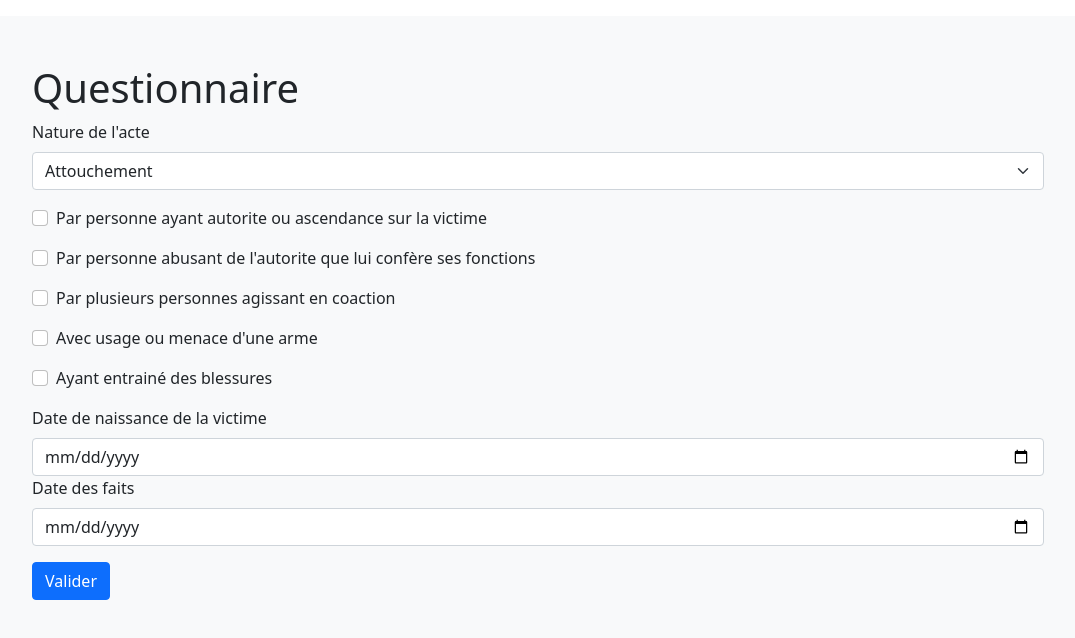
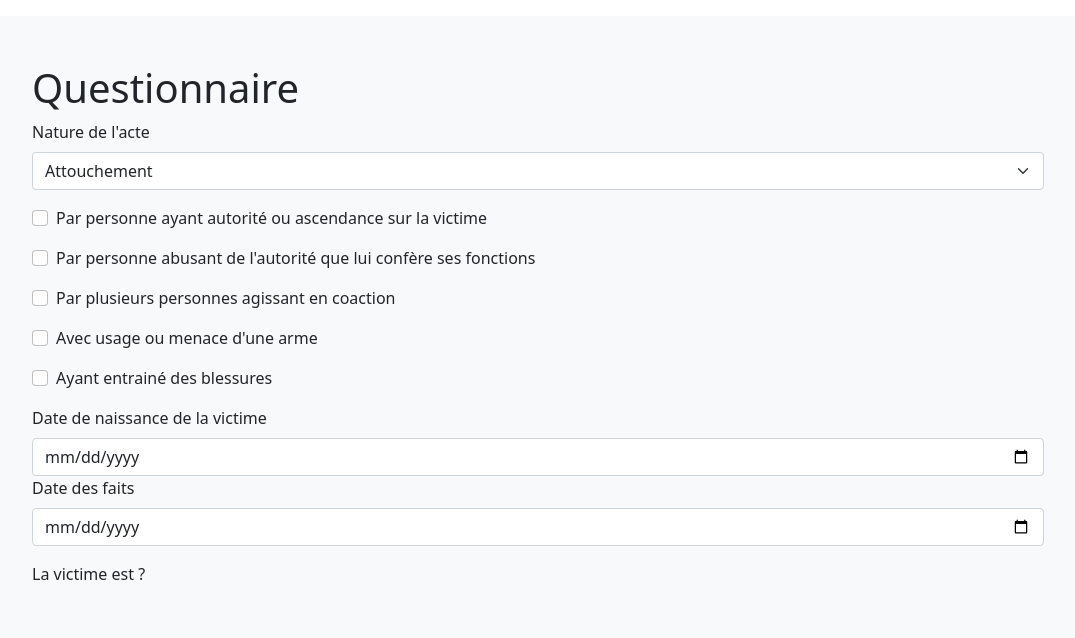
Before and after one commit to eleurent/prescription, a React (Create React App) app: page / in a window 1280 px wide. Shown: the top 638 px of the page, without its empty margins (102-1177 px from the left). Built offline with nearby package versions, Linux system fonts and the light colour scheme.

Commit message:
Update form

```diff
--- a/src/App.js
+++ b/src/App.js
@@ -1,7 +1,7 @@
 import logo from './logo.svg';
 import './App.css';
 import Container from 'react-bootstrap/Container';
-import InputForm from './component/form.jsx'
+import DateEvaluation from './component/form.jsx'
 
 
 function App() {
@@ -9,7 +9,7 @@ function App() {
   <Container className="p-3">
       <Container className="p-5 mb-4 bg-light rounded-3">
         <h1 className="header">Questionnaire</h1>
-        <InputForm />
+        <DateEvaluation />
       </Container>
     </Container>
   );
--- a/src/component/form.jsx
+++ b/src/component/form.jsx
@@ -1,75 +1,96 @@
 import React, { Component } from "react";
 
+import Container from 'react-bootstrap/Container';
 import Button from 'react-bootstrap/Button';
 import Form from 'react-bootstrap/Form';
 import Row from 'react-bootstrap/Row';
 
 class InputForm extends React.Component {
-  constructor(props) {
-    super(props);
-    this.state = {
+  render() {
+    return (
+      <Form onSubmit={this.props.onSubmit} onChange={this.props.onChange}>
+        <Form.Group className="mb-3" controlId="natureActe">
+          <Form.Label>Nature de l'acte</Form.Label>
+          <Form.Select name="natureActe" aria-label="Nature de l'acte">
+            <option value="attouchement">Attouchement</option>
+            <option value="penetration">Pénétration</option>
+          </Form.Select>
+        </Form.Group>
+
+        <Form.Group className="mb-3" controlId="circAutorite">
+          <Form.Check name="circAutorite" type="checkbox" label="Par personne ayant autorité ou ascendance sur la victime" />
+        </Form.Group>
+        <Form.Group className="mb-3" controlId="circFonctions">
+          <Form.Check name="circFonctions" type="checkbox" label="Par personne abusant de l'autorité que lui confère ses fonctions" />
+        </Form.Group>
+        <Form.Group className="mb-3" controlId="circCoaction">
+          <Form.Check name="circCoaction" type="checkbox" label="Par plusieurs personnes agissant en coaction" />
+        </Form.Group>
+        <Form.Group className="mb-3" controlId="circArme">
+          <Form.Check name="circArme" type="checkbox" label="Avec usage ou menace d'une arme" />
+        </Form.Group>
+        <Form.Group className="mb-3" controlId="circBlessures">
+          <Form.Check name="circBlessures" type="checkbox" label="Ayant entrainé des blessures" />
+        </Form.Group>
+        <Row className="mb-3">
+          <Form.Group controlId="dateOfBirth">
+            <Form.Label>Date de naissance de la victime</Form.Label>
+            <Form.Control name="dateOfBirth" type="date" defaultValue={this.props.inputValues.dateOfBirth} onChange={this.props.handleChange}/>
+          </Form.Group>
+          <Form.Group controlId="dateOfFacts">
+            <Form.Label>Date des faits</Form.Label>
+            <Form.Control name="dateOfFacts" type="date"  defaultValue={this.props.inputValues.dateOfFacts} onChange={this.props.handleChange}/>
+          </Form.Group>
+        </Row>
+        {/* <Button variant="primary" type="submit"> */}
+        {/*   Valider */}
+        {/* </Button> */}
+      </Form>
+    );
+  }
+}
+
+class DateEvaluation extends React.Component {
+  state = {
       natureActe: 'attouchement',
       circAutorite: false,
       circFonctions: false,
       circCoaction: false,
       circArme: false,
       circBlessures: false,
-    };
-    this.handleSubmit = this.handleSubmit.bind(this);
+      dateOfBirth: null,
+      dateOfFacts: null,
+      isMinor: '?'
   }
+
+  updateState() {
+    const today = new Date();
+    const majorDate = new Date(this.state.dateOfBirth);
+    majorDate.setFullYear(majorDate.getFullYear() + 18);
+    const isMinor = today < majorDate
+    this.setState({isMinor: isMinor});
+  }
+
+  handleChange = (event) => {
+    if (event.target.type == "checkbox") {
+      this.setState({[event.target.name]: event.target.checked}, () => {this.updateState();})
+    } else
+      this.setState({[event.target.name]: event.target.value}, () => {this.updateState();})
+  }
+
   handleSubmit(event) {
-    console.log(event);
     event.preventDefault();
   }
+
   render() {
+    const inputValues = this.state
     return (
-      <Form>
-        <Form.Group className="mb-3" controlId="natureActe">
-          <Form.Label>Nature de l'acte</Form.Label>
-          <Form.Select aria-label="Nature de l'acte">
-            <option value="attouchement">Attouchement</option>
-            <option value="penetration">Pénétration</option>
-          </Form.Select>
-          {/* <Form.Text className="text-muted"> */}
-          {/*   Nature de l'acte effectué */}
-          {/* </Form.Text> */}
-        </Form.Group>
-
-        {/* <Form.Group className="mb-3" controlId="formBasicPassword"> */}
-        {/*   <Form.Label>Password</Form.Label> */}
-        {/*   <Form.Control type="password" placeholder="Password" /> */}
-        {/* </Form.Group> */}
-        <Form.Group className="mb-3" controlId="circAutorite">
-          <Form.Check type="checkbox" label="Par personne ayant autorite ou ascendance sur la victime" />
-        </Form.Group>
-        <Form.Group className="mb-3" controlId="circFonctions">
-          <Form.Check type="checkbox" label="Par personne abusant de l'autorite que lui confère ses fonctions" />
-        </Form.Group>
-        <Form.Group className="mb-3" controlId="circCoaction">
-          <Form.Check type="checkbox" label="Par plusieurs personnes agissant en coaction" />
-        </Form.Group>
-        <Form.Group className="mb-3" controlId="circArme">
-          <Form.Check type="checkbox" label="Avec usage ou menace d'une arme" />
-        </Form.Group>
-        <Form.Group className="mb-3" controlId="circBlessures">
-          <Form.Check type="checkbox" label="Ayant entrainé des blessures" />
-        </Form.Group>
-        <Row className="mb-3">
-          <Form.Group controlId="dateOfBirth">
-            <Form.Label>Date de naissance de la victime</Form.Label>
-            <Form.Control type="date" />
-          </Form.Group>
-          <Form.Group controlId="dateOfFacts">
-            <Form.Label>Date des faits</Form.Label>
-            <Form.Control type="date" />
-          </Form.Group>
-        </Row>
-        <Button variant="primary" type="submit">
-          Valider
-        </Button>
-      </Form>
-    );
+      <div>
+      <InputForm onSubmit = {this.handleSubmit} onChange = {this.handleChange} inputValues = {inputValues}/>
+      <p>La victime est {this.state.isMinor == true ? "Mineure": (this.state.isMinor == false ? "Majeure" : this.state.isMinor)}</p>
+      </div>
+    )
   }
 }
 
-export default InputForm;
+export default DateEvaluation;
```
